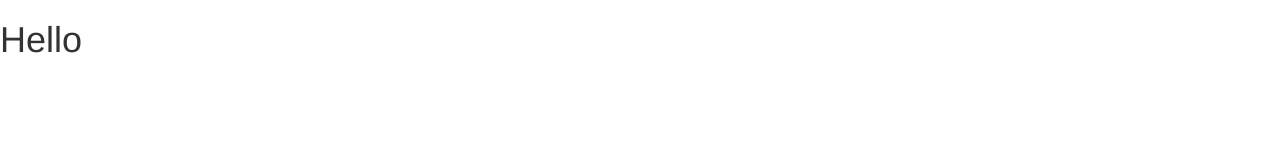
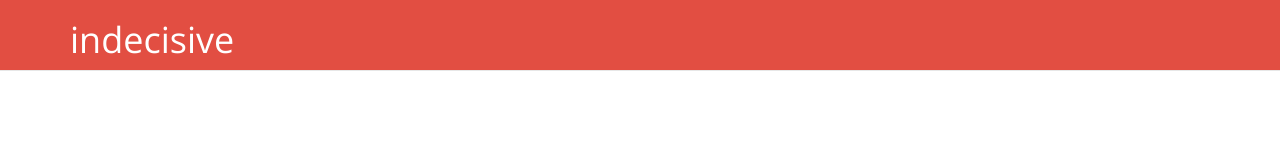
Before and after one commit to zaturnvalley/indecisive, a website: page public/index.html in a window 1280 px wide. Drawn offline with nearby package versions, Linux system fonts and the light colour scheme; some packages are replaced by stand-ins of ours.

Commit message:
added basic navbar

```diff
--- /dev/null
+++ b/public/app/views/navbar.html
@@ -0,0 +1,7 @@
+<nav class="navbar navbar-default navbar-fixed-top">
+  <div class="container">
+    <div class="navbar-header">
+      <h1>indecisive</h1>
+    </div>
+  </div>
+</nav>
--- /dev/null
+++ b/public/css/style.css
@@ -0,0 +1,8 @@
+body {
+  font-family: 'Open Sans', sans-serif;
+
+}
+.navbar{
+  background-color: #e24e42;
+  color:white;
+}
--- a/public/index.html
+++ b/public/index.html
@@ -13,8 +13,14 @@
   <script src="https://cdnjs.cloudflare.com/ajax/libs/angular.js/1.5.0/angular-resource.js"></script>
   <script src="https://cdnjs.cloudflare.com/ajax/libs/angular-ui-router/0.2.18/angular-ui-router.js"></script>
   <script src="app/app.js"></script>
+
+  <link href="https://fonts.googleapis.com/css?family=Open+Sans" rel="stylesheet">
+  <link rel="stylesheet" type="text/css" href="css/style.css">
 </head>
 <body>
-<h1>Hello</h1>
+  <div class="container">
+    <div ng-include="'app/views/navbar.html'"></div>
+    <div ui-view></div>
+  </div>
 </body>
 </html>
```
Also changed, not shown: public/app/views/404.html (added, +4 -0 lines), public/app/views/userLogin.html (added), public/app/views/userSignup.html (added), public/img/giphy.gif (added).
